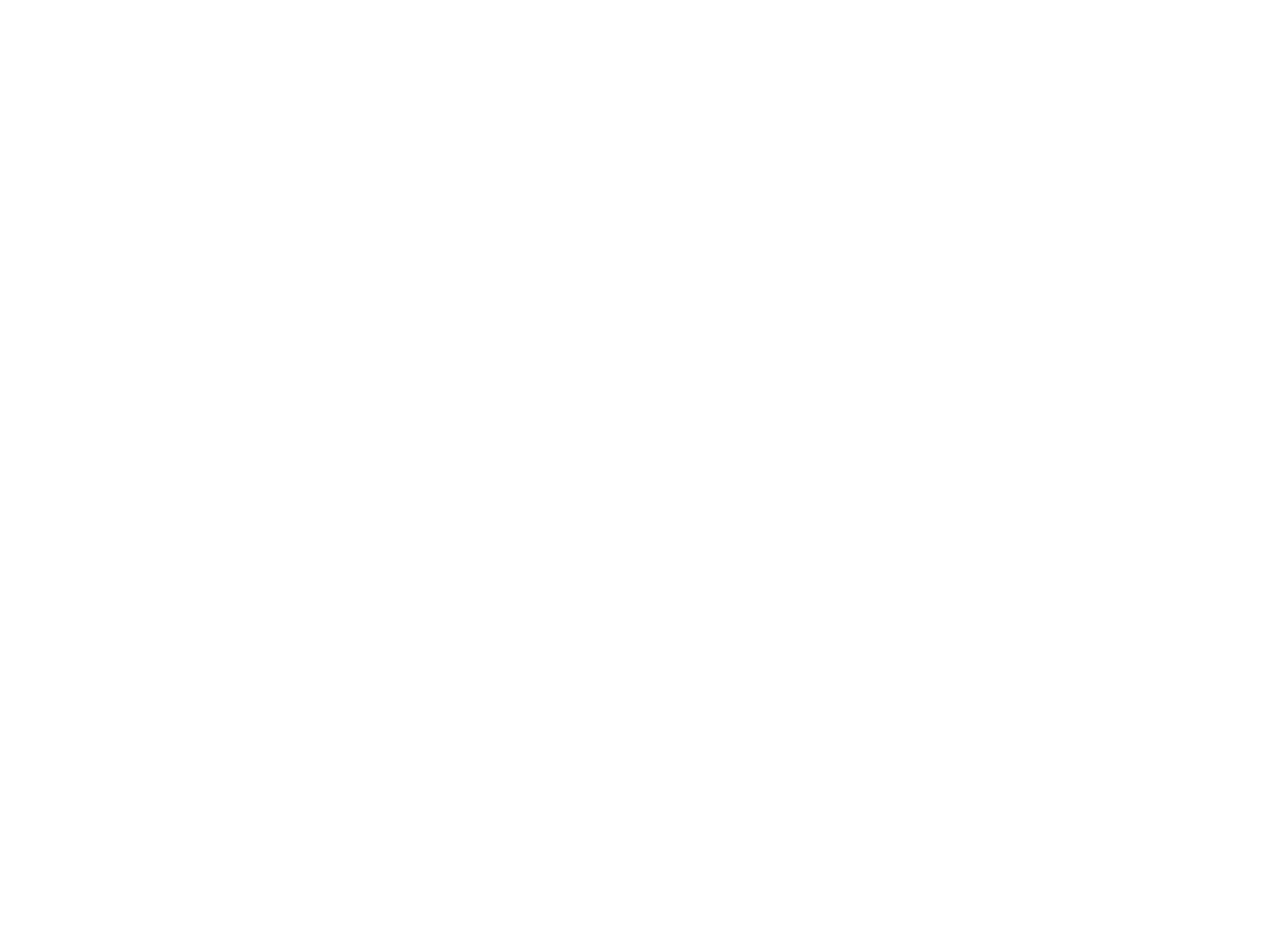
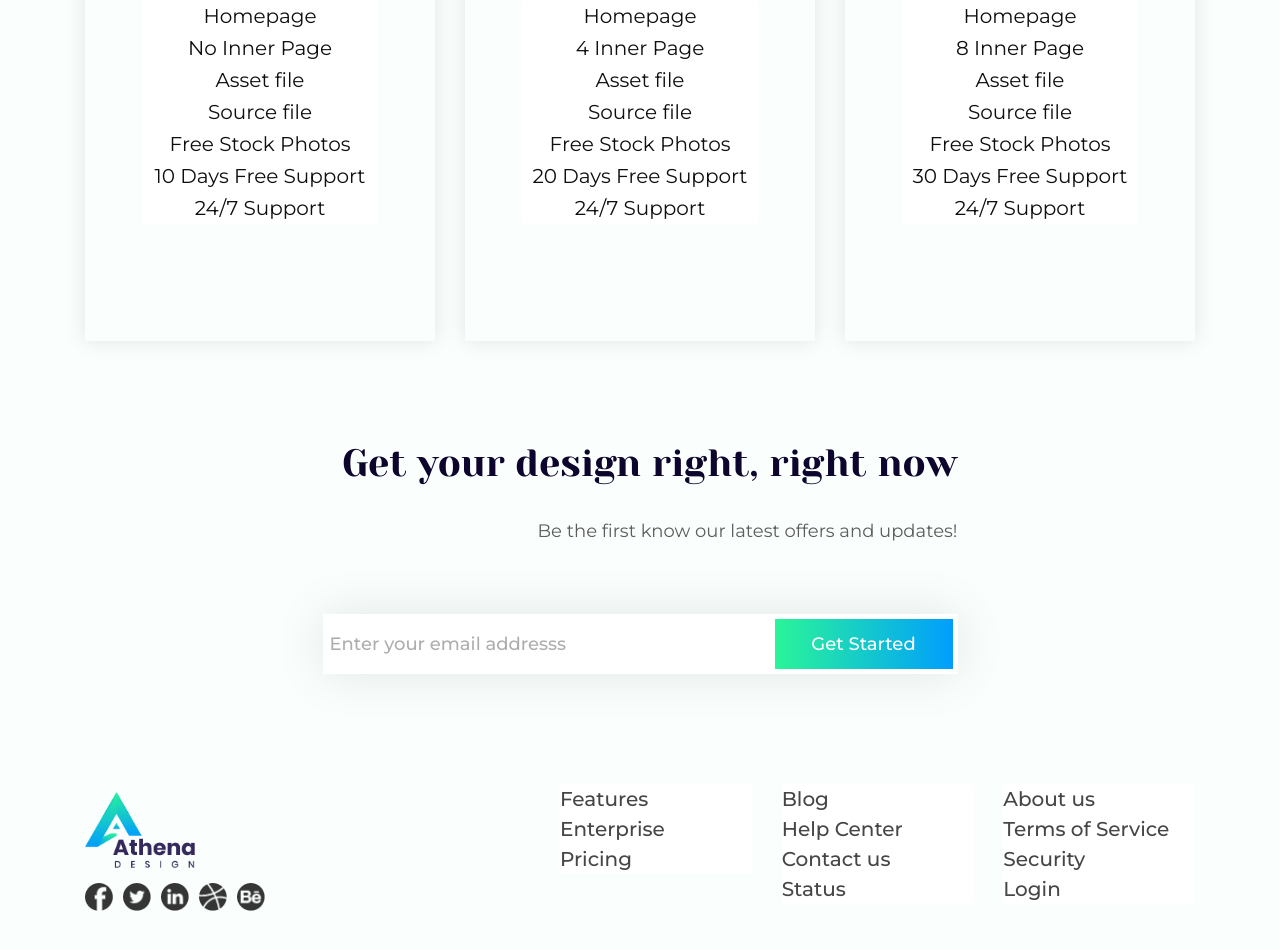
Before and after one commit to Iftesum-Zami/athena-design, a React (Create React App) app: page / in a window 1280 px wide. Shown: the part 880-1830 px from the top of the page. Before the commit the page ends 800 px from the top, so only its background shows below. Built offline with nearby package versions, Linux system fonts and the light colour scheme.

Commit message:
font-family update

```diff
--- a/src/App.css
+++ b/src/App.css
@@ -1,38 +1,4 @@
-.App {
-  text-align: center;
-}
-
-.App-logo {
-  height: 40vmin;
-  pointer-events: none;
-}
-
-@media (prefers-reduced-motion: no-preference) {
-  .App-logo {
-    animation: App-logo-spin infinite 20s linear;
-  }
-}
-
-.App-header {
-  background-color: #282c34;
-  min-height: 100vh;
-  display: flex;
-  flex-direction: column;
-  align-items: center;
-  justify-content: center;
-  font-size: calc(10px + 2vmin);
-  color: white;
-}
-
-.App-link {
-  color: #61dafb;
-}
-
-@keyframes App-logo-spin {
-  from {
-    transform: rotate(0deg);
-  }
-  to {
-    transform: rotate(360deg);
-  }
-}
+@import url('https://fonts.googleapis.com/css2?family=Yeseva+One&display=swap');
+@import url('https://fonts.googleapis.com/css2?family=Poppins:wght@300;400;600&display=swap');
+@import url('https://fonts.googleapis.com/css2?family=Montserrat:wght@400;500&display=swap');
+/* background: linear-gradient(to right, #2af598 0%,#009efd 100%); */
--- a/src/App.js
+++ b/src/App.js
@@ -3,13 +3,18 @@
 import './App.css';
 import Navbar from './Components/Navbar/Navbar';
 import Header from './Components/Header/Header';
+import DedicatedTeam from './Components/DedicatedTeam/DedicatedTeam';
+import GetInTouch from './Components/GetInTouch/GetInTouch';
+import Footer from './Components/Footer/Footer';
 
 function App() {
   return (
     <div>
       <Navbar />
       <Header />
-
+      <DedicatedTeam />
+      <GetInTouch />
+      <Footer />
     </div>
   );
 }
--- a/src/Components/DedicatedTeam/DedicatedTeam.css
+++ b/src/Components/DedicatedTeam/DedicatedTeam.css
@@ -1,6 +1,6 @@
 .list-group-item{
     border: 0;
-    padding: 5px;
+    padding: 1px;
 }
 
 .singleiteam{
--- a/src/Components/GetInTouch/GetInTouch.css
+++ b/src/Components/GetInTouch/GetInTouch.css
@@ -4,7 +4,7 @@
 }
 
 .yeseva-header{
-    font-family: 'Poppins', sans-serif;
+    font-family: 'Yeseva One', cursive;
     font-weight: 400;
     font-size: 38px;
     color: #0D052E;
@@ -16,7 +16,7 @@
     color: #353535;
     opacity: .8;
     text-align: initial;
-    margin-left: 3.2rem;
+    margin-left: 1.5rem;
 }
 .signIn-box{
     width: 100%;
@@ -55,3 +55,17 @@
 .signIn-box button[type="submit"]:hover{
     background: linear-gradient(to bottom, #2af598 0%,#009efd 100%);
 }
+
+@media (max-width: 575.98px) {
+    .getInTouch{
+        display: flex;
+        justify-content: center;
+    }
+}
+
+@media (min-width: 768px) {
+    .getInTouch{
+        display: flex;
+        justify-content: end;
+    }
+}
--- a/src/Components/GetInTouch/GetInTouch.js
+++ b/src/Components/GetInTouch/GetInTouch.js
@@ -6,9 +6,9 @@
         <section className="section">
             <div className="container">
                 <div className="row justify-content-center">
-                    <div className="col-md-7 text-right getInTouch">
+                    <div className="col-md-7 row getInTouch">
                         <h1 className="yeseva-header">Get your design right, right now</h1>
-                        <p className="my-3">Be the first know our latest offers and updates!</p>
+                        <p className="my-4">Be the first know our latest offers and updates!</p>
                         <div className="signIn-box d-flex justify-content-between">
                             <input className="bg-transparent border-0" placeholder="Enter your email addresss" type="email" />
                             <button type="submit">Get Started</button>
```
